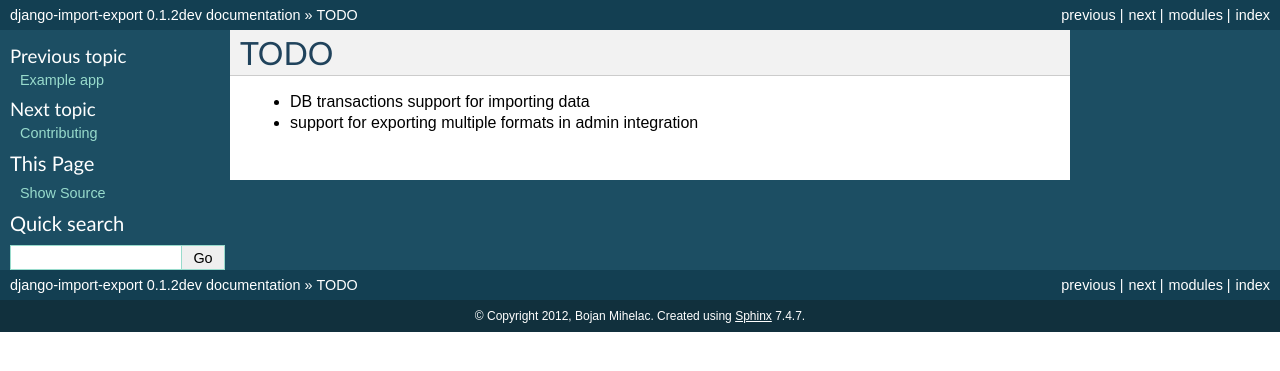
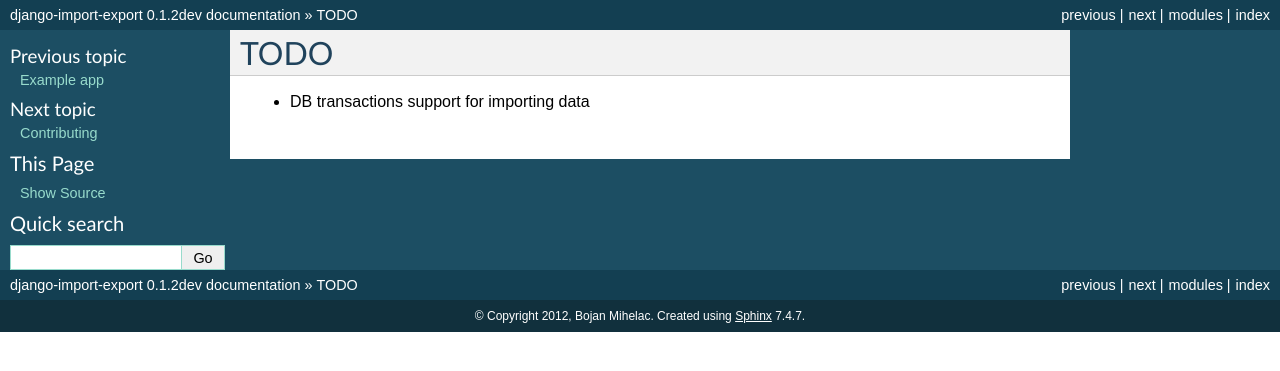
Before and after one commit to django-import-export/django-import-export, a Sphinx documentation site: the page built from docs/todo.rst, in a window 1280 px wide. Shown: the top 371 px of the page. Built offline with Sphinx 7.4.7, drawn with Linux system fonts in a browser that asks for light colours.

Commit message:
Update docs/todo.rst
"support for exporting multiple formats in admin integration" has been added

```diff
--- a/docs/todo.rst
+++ b/docs/todo.rst
@@ -3,5 +3,3 @@ TODO
 ====
 
 * DB transactions support for importing data
-
-* support for exporting multiple formats in admin integration
```
